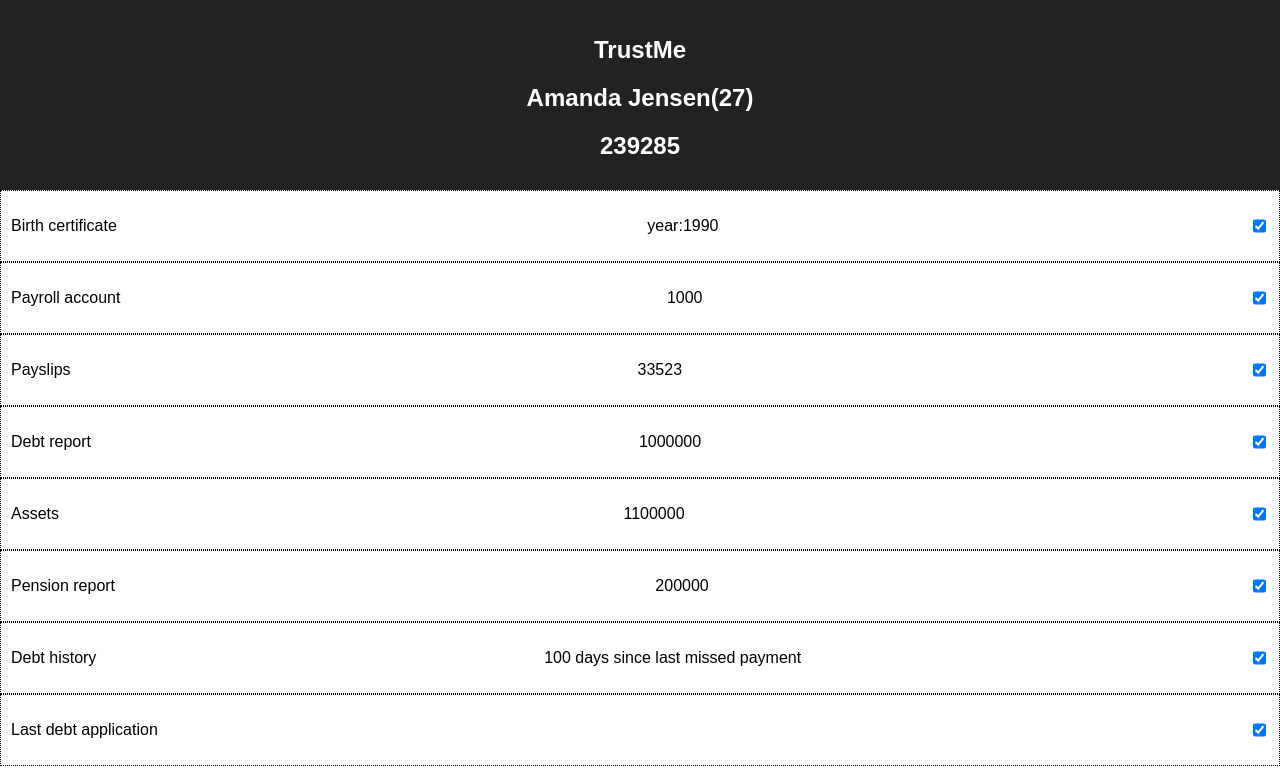
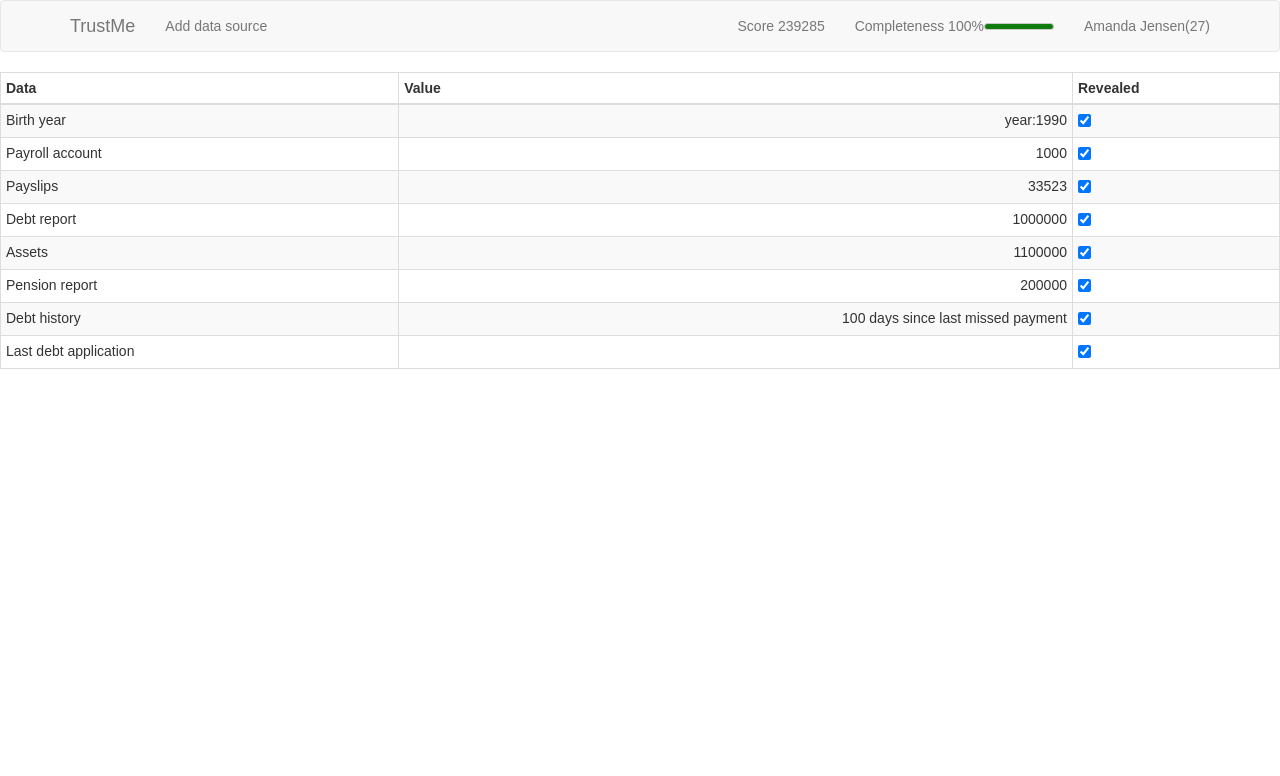
Before and after one commit to ocg1/CreditScore, a React (Create React App) app: page / in a window 1280 px wide. Shown: the top 776 px of the page. Built offline with nearby package versions, Linux system fonts and the light colour scheme.

Commit message:
bootstrapped it

```diff
--- a/package.json
+++ b/package.json
@@ -4,6 +4,7 @@
   "private": true,
   "dependencies": {
     "react": "^16.0.0",
+    "react-bootstrap": "^0.31.5",
     "react-dom": "^16.0.0",
     "react-scripts": "1.0.14"
   },
--- a/public/index.html
+++ b/public/index.html
@@ -10,6 +10,9 @@
     -->
     <link rel="manifest" href="%PUBLIC_URL%/manifest.json">
     <link rel="shortcut icon" href="%PUBLIC_URL%/favicon.ico">
+    <!-- Latest compiled and minified CSS -->
+    <link rel="stylesheet" href="https://maxcdn.bootstrapcdn.com/bootstrap/latest/css/bootstrap.min.css">
+
     <!--
       Notice the use of %PUBLIC_URL% in the tags above.
       It will be replaced with the URL of the `public` folder during the build.
--- a/src/App.css
+++ b/src/App.css
@@ -1,7 +1,3 @@
-.App {
-  text-align: center;
-}
-
 .App-logo {
   animation: App-logo-spin infinite 20s linear;
   height: 80px;
--- a/src/App.js
+++ b/src/App.js
@@ -1,6 +1,7 @@
 import React, { Component } from 'react';
 import CreditInfo from "./CreditInfo";
 import './App.css';
+import { PageHeader, ListGroup, Panel, Table, Nav, NavItem, Navbar } from 'react-bootstrap';
 
 class App extends Component {
   constructor(props) {
@@ -14,8 +15,8 @@ class App extends Component {
     this.updateScore()
   }
 
-  calculateKindContribution = ({kind, data}) => {
-    switch(kind){
+  calculateKindContribution = ({ kind, data }) => {
+    switch (kind) {
       case "PAYSLIP":
         return data.pay
       case "ACCOUNT":
@@ -33,7 +34,7 @@ class App extends Component {
 
   tryGetAge = () => {
     var birthCert = this.tryGetActiveData("BIRTH_CERTIFICATE")
-    if( birthCert ){
+    if (birthCert) {
       var birth_date = birthCert.data.birth_date
       return 2017 - birth_date.getUTCFullYear()
     }
@@ -45,9 +46,9 @@ class App extends Component {
     const RETIREMENT_AGE = 67
     const RETIREMENT_SAVINGS_GOAL = 2000000
     var pension = this.tryGetActiveData("PENSION")
-    if(age && pension && age > SAVING_START_AGE) {
+    if (age && pension && age > SAVING_START_AGE) {
       var savingYears = age - SAVING_START_AGE
-      var target = savingYears * (RETIREMENT_SAVINGS_GOAL/ (RETIREMENT_AGE - SAVING_START_AGE))
+      var target = savingYears * (RETIREMENT_SAVINGS_GOAL / (RETIREMENT_AGE - SAVING_START_AGE))
 
       var diff = pension.data.total - target
       return diff
@@ -101,10 +102,9 @@ class App extends Component {
     score += this.daysSinceLastMissed() < DAYS_SINCE_LAST_MISSED_CUTOFF ? DAYS_SINCE_LAST_MISSED_PENALTY : 0
 
     score = Math.round(score)
-
-    this.setState({ score, age })
+    var completeness = list.filter((i) => i.active).length / list.length;
+    this.setState({ score, age, completeness })
   }
-
 
   setActive = (creditInfo, i, active) => {
     var list = [...this.state.list]
@@ -116,12 +116,27 @@ class App extends Component {
   render() {
     return (
       <div className="App">
-        <header className="App-header">
-          <h1 className="App-title">TrustMe</h1>
-          <h2>{this.props.data.name}{this.state.age?`(${this.state.age})`:""}</h2>
-          <h2>{this.state.score}</h2>
-        </header>
-        <div>
+        <Navbar>
+          <Navbar.Header>
+            <Navbar.Brand>
+              TrustMe
+            </Navbar.Brand>
+            <Navbar.Toggle />
+          </Navbar.Header>
+          <Nav>
+            <NavItem>Add data source</NavItem>
+          </Nav>
+          <Nav pullRight>
+            <Navbar.Text>Score {this.state.score}</Navbar.Text>
+            <Navbar.Text>Completeness {Math.round(this.state.completeness * 100)}%<meter value={this.state.completeness} min="0" max="1">{Math.round(this.state.completeness * 100)}</meter></Navbar.Text>
+            <Navbar.Text>{this.props.data.name}{this.state.age ? `(${this.state.age})` : ""}</Navbar.Text>
+          </Nav>
+        </Navbar>
+        <Table striped bordered condensed hover>
+          <thead><tr><th>Data</th>
+            <th>Value</th>
+            <th>Revealed</th></tr></thead>
+          <tbody>
             {
               this.state.list.map(({ ci, active }, i) =>
                 <CreditInfo key={i}
@@ -130,7 +145,8 @@ class App extends Component {
                   active={active}
                 />)
             }
-        </div>
+          </tbody>
+        </Table>
       </div>
     );
   }
--- a/src/CreditInfo.css
+++ b/src/CreditInfo.css
@@ -8,3 +8,6 @@
 input {
     justify-content: flex-end
 }
+.dataColumn {
+    text-align: right;
+}
--- a/src/CreditInfo.js
+++ b/src/CreditInfo.js
@@ -1,5 +1,7 @@
 import React, { Component } from 'react';
 import './CreditInfo.css';
+import { ToggleButton, ListGroupItem } from 'react-bootstrap';
+
 
 class CreditInfo extends Component {
     toggleCheckboxChange = () => {
@@ -20,16 +22,18 @@ class CreditInfo extends Component {
     }
 
     render() {
-        return <div className="CreditInfoRow">
-            <p>{this.props.creditInfo.name}</p>
-            <p>{this.getDataString(this.props.creditInfo.data)}</p>
+        return <tr>
+            <td>{this.props.creditInfo.name}</td>
+            <td class="dataColumn">{this.getDataString(this.props.creditInfo.data)}</td>
+            <td>
                 <input
                     type="checkbox"
                     value="active"
                     checked={this.props.active}
                     onChange={this.toggleCheckboxChange}
                 />
-        </div>
+            </td>
+        </tr>
     }
 }
 
--- a/src/index.js
+++ b/src/index.js
@@ -11,7 +11,7 @@ var c = () => {
             name: "Amanda Jensen",
             creditInfos:
             [
-                { name: "Birth certificate", kind: "BIRTH_CERTIFICATE", data: { birth_date: new Date(1990, 4, 16) }},
+                { name: "Birth year", kind: "BIRTH_CERTIFICATE", data: { birth_date: new Date(1990, 4, 16) }},
                 { name: "Payroll account", kind: "ACCOUNT", data: { monthlySavings: 1000 } },
                 { name: "Payslips", kind: "PAYSLIP", data: { pay: 33523 } },
                 { name: "Debt report", kind: "DEBT", data: { total: 1000000 } },
```
Also changed, not shown: 1 other file (tests, documents, lock files or other folders). Lines whose indentation alone changed are shown as unchanged.
